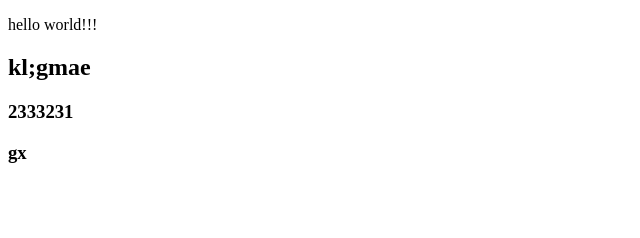
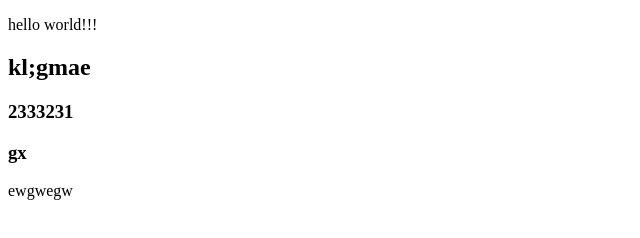
Before and after one commit to prokopenko94/project, a plain HTML site: page studies/index.html in a window 1280 px wide. Shown: the full height of the page, 0-640 px from the left. Drawn offline with Linux system fonts and the light colour scheme; files whose address does not match are found by name.

```diff
--- a/studies/index.html
+++ b/studies/index.html
@@ -12,6 +12,7 @@
     <h2>kl;gmae</h2>
     <h3>2333231</h3>
     <h3>gx</h3>
+    ewgwegw
 
 
 <script src="/js/script.js"></script>
```
